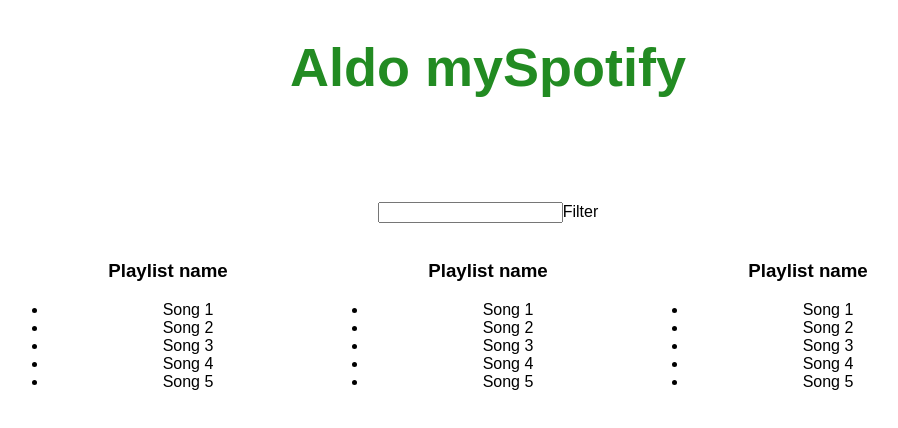
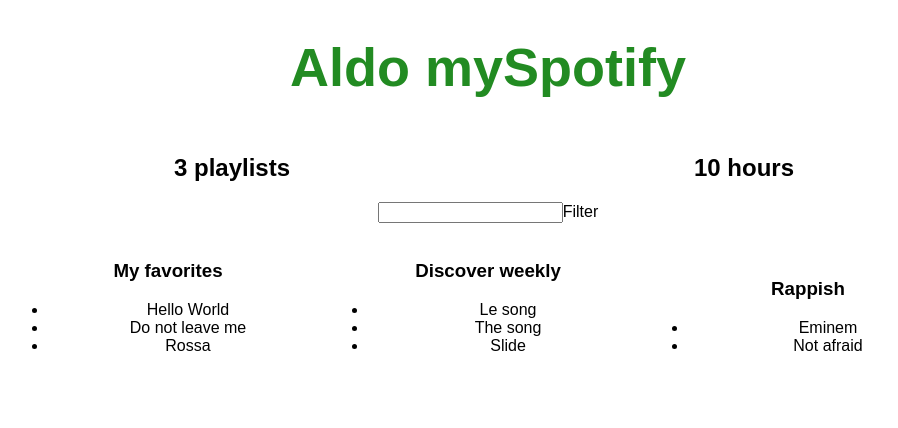
Before and after one commit to alsan1997/myfirst-website, a React (Create React App) app: page /playlist in a window 1280 px wide. Shown: the top 428 px of the page, without its empty margins (152-1050 px from the left). Built offline with nearby package versions, Linux system fonts and the light colour scheme.

Commit message:
filter
done filtering

```diff
--- a/src/App.js
+++ b/src/App.js
@@ -38,7 +38,7 @@
   render(){
     return(
       <div style={{width:"40%", display: 'inline-block'}} className="Aggregate">
-        <h2 style = {{color: '#fff2'}}> {this.props.playlists.length} playlists </h2>
+        <h2> {this.props.playlists.length} playlists </h2>
       </div>
     );
   }
@@ -55,7 +55,7 @@
 
     return(
       <div style={{width:"40%", display: 'inline-block'}} className="Aggregate">
-        <h2 style = {{color: '#fff2'}}> {Math.round(totalDuration / 3600)} hours </h2>
+        <h2> {Math.round(totalDuration / 3600)} hours </h2>
       </div>
     );
   }
@@ -66,7 +66,7 @@
     return(
       <div>
         <img/>
-        <input type="text"/>
+        <input type="text" onKeyUp = {event => this.props.onTextChange(event.target.value)}/>
         Filter
       </div>
     );
@@ -78,13 +78,11 @@
     return(
       <div style={{width: "25%", display: 'inline-block'}}>
         <img/>
-        <h3> Playlist name </h3>
+        <h3>{this.props.playlist.name}</h3>
         <ul>
-          <li>Song 1</li>
-          <li>Song 2</li>
-          <li>Song 3</li>
-          <li>Song 4</li>
-          <li>Song 5</li>
+          {this.props.playlist.songs.map(song =>
+          	<li>{song.name}</li>
+          )}
         </ul>
       </div>
     );
@@ -94,7 +92,10 @@
 class App extends Component {
 	constructor(){
 		super();
-		this.state = {serverData: {}}
+		this.state = {
+			serverData: {},
+			filterString: ''
+		}
 	}
 
 	componentDidMount(){
@@ -104,6 +105,12 @@
 	}
 
   render() {
+  	let playlistResult = this.state.serverData.user ? this.state.serverData.user.playlist
+  	.filter(playlist =>
+      playlist.name.toLowerCase().includes(
+        this.state.filterString.toLowerCase())
+    ) : []
+
     return (
        <div className="App">
          {
@@ -111,13 +118,14 @@
          <div>
            <h1> {this.state.serverData.user.name} mySpotify </h1>
 
-           <AggregatePlaylist playlists={this.state.serverData.user.playlist}/>
-         	 <AggregateHour playlists={this.state.serverData.user.playlist}/>
+           <AggregatePlaylist playlists={playlistResult}/>
+         	 <AggregateHour playlists={playlistResult}/>
 
-           <Search/>
-           <Playlist/>
-           <Playlist/>
-           <Playlist/>
+           <Search onTextChange={text => this.setState({filterString: text})}/>
+           {playlistResult.map(playlist =>
+              <Playlist playlist={playlist}/>
+           )}
+
          </div> : <h2> Loading your Spotify profile... </h2>
          }
        </div>
```
